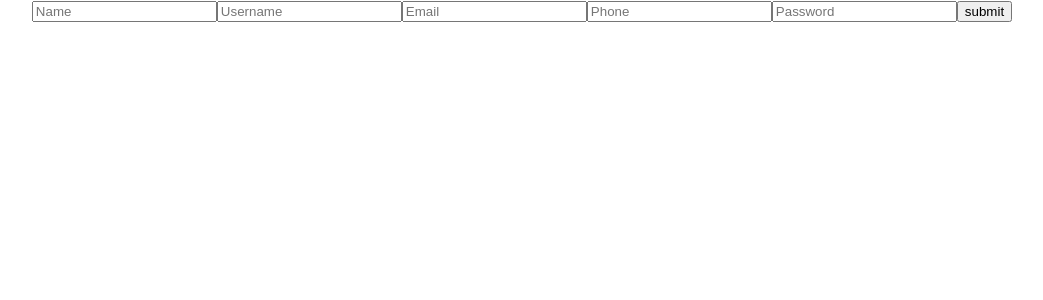
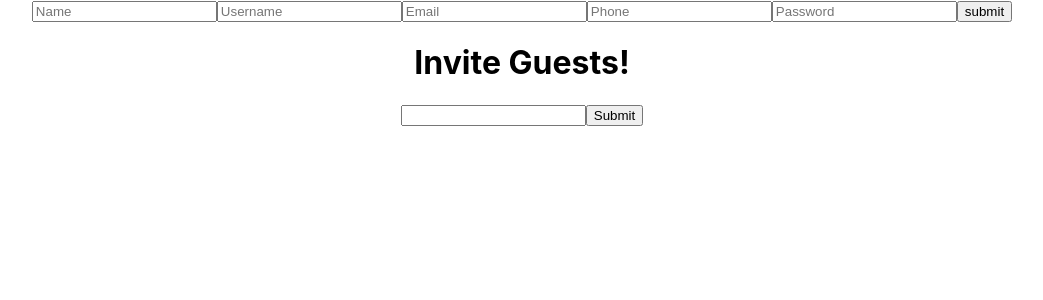
Before and after one commit to BW-Split-the-Bill/Frontend, a React (Create React App) app in the folder split-the-bill/: page / in a window 1280 px wide. Shown: the top 300 px of the page, without its empty margins (118-1161 px from the left). Built offline with nearby package versions, Linux system fonts and the light colour scheme.

Commit message:
invited rough draft with dummy data

```diff
--- a/split-the-bill/src/App.js
+++ b/split-the-bill/src/App.js
@@ -1,12 +1,13 @@
 import React from 'react';
 import Login from './LoginForm';
-
+import Invite from './Invite'
 import './App.css';
 
 function App() {
   return (
     <div className="App">
       <Login />
+      <Invite />
     </div>
   );
 }
--- a/split-the-bill/src/Invite.js
+++ b/split-the-bill/src/Invite.js
@@ -1 +1,57 @@
 import React from 'react';
+import { Formik } from 'formik';
+
+
+
+const Invite = () => (
+  <div>
+    <h1>Invite Guests!</h1>
+    <Formik
+      initialValues={ {email: ''}}
+      validate={values => {
+        let errors = {};
+        if (!values.email) {
+          errors.email = 'Required';
+        } else if (
+          !/^[A-Z0-9._%+-]+@[A-Z0-9.-]+\.[A-Z]{2,}$/i.test(values.email)
+        ) {
+          errors.email = 'Invalid email address';
+        }
+        return errors;
+      }}
+      onSubmit={(values, { setSubmitting }) => {
+        setTimeout(() => {
+          alert(JSON.stringify(values, null, 2));
+          setSubmitting(false);
+        }, 400);
+      }}
+    >
+      {({
+        values,
+        errors,
+        touched,
+        handleChange,
+        handleBlur,
+        handleSubmit,
+        isSubmitting,
+        /* and other goodies */
+      }) => (
+        <form onSubmit={handleSubmit}>
+          <input
+            type="email"
+            name="email"
+            onChange={handleChange}
+            onBlur={handleBlur}
+            value={values.email}
+          />
+          {errors.email && touched.email && errors.email}
+          <button type="submit" disabled={isSubmitting}>
+            Submit
+          </button>
+        </form>
+      )}
+    </Formik>
+  </div>
+);
+
+export default Invite;
--- a/split-the-bill/src/LoginForm.js
+++ b/split-the-bill/src/LoginForm.js
@@ -11,7 +11,6 @@
             setLogin([ ...login, status])
         }
     }, status)
-
     return (
         <Form>
             {touched.name && errors.name && <p>{errors.name}</p>}
```
Also changed, not shown: 1 other file (tests, documents, lock files or other folders).
